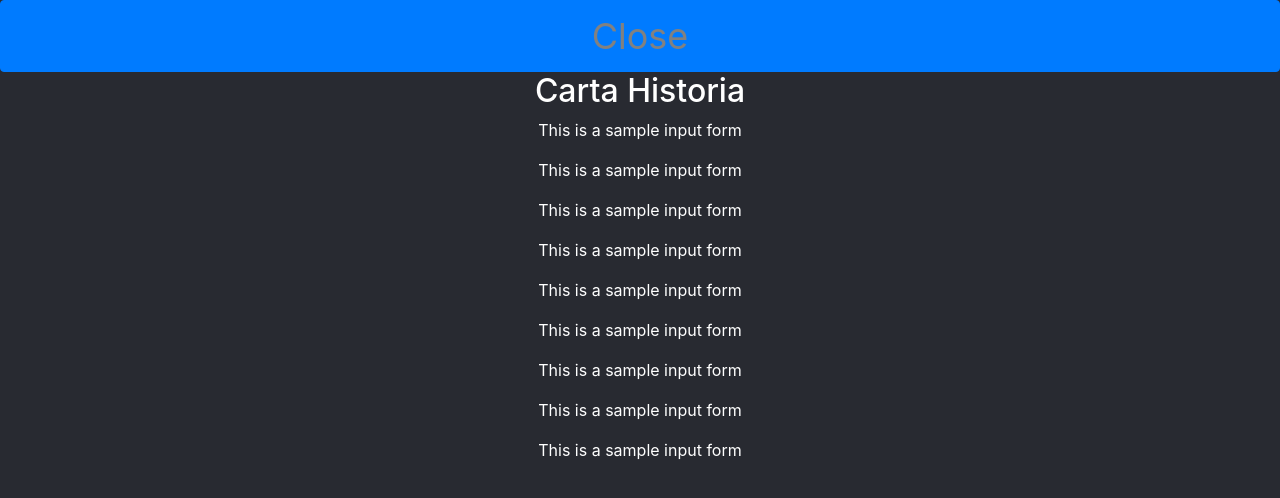
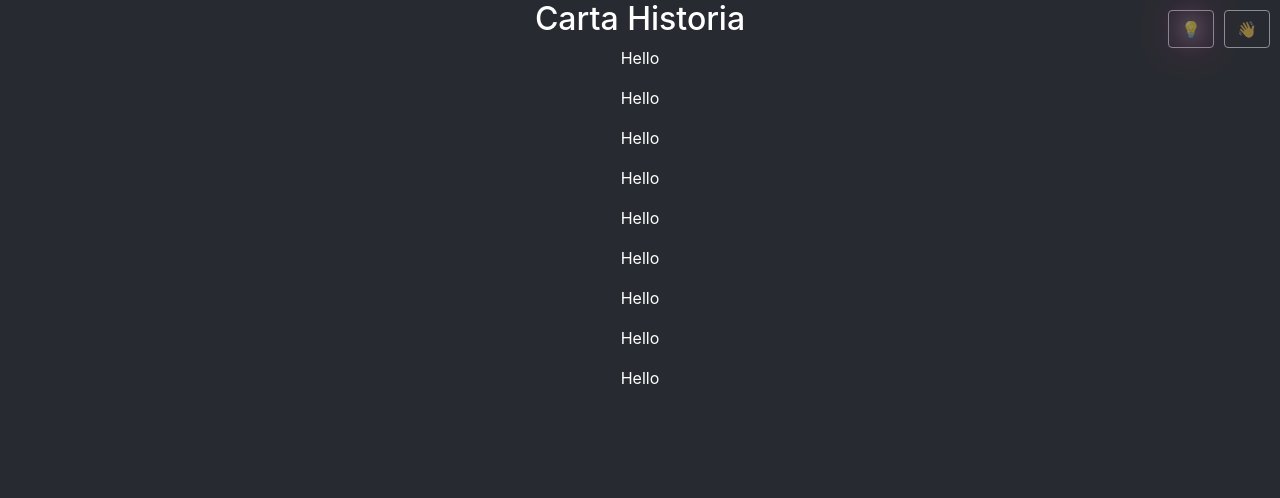
Before and after one commit to halfacat1/carta-historia, a React (Create React App) app: page / in a window 1280 px wide. Shown: the top 498 px of the page. Built offline with nearby package versions, Linux system fonts and the light colour scheme; no server answers.

Commit message:
Tap anywhere on fullscreen overlay to close

```diff
--- a/src/HelpOverlay/HelpOverlay.js
+++ b/src/HelpOverlay/HelpOverlay.js
@@ -14,7 +14,7 @@ class HelpOverlay extends React.Component {
 
     this.toggleFullscreenOverlay = this.toggleFullscreenOverlay.bind(this);
   }
-  toggleFullscreenOverlay(props) {
+  toggleFullscreenOverlay() {
     this.setState({
       showFullscreen: true
     });
@@ -76,13 +76,11 @@ class FullscreenOverlay extends React.Component {
     this.openFullscreenOverlay = this.openFullscreenOverlay.bind(this);
     this.closeFullscreenOverlay = this.closeFullscreenOverlay.bind(this);
   }
-
   componentDidUpdate(prevProps, prevState, snapshot) {
     if (prevProps.show && !prevState.show) {
       this.openFullscreenOverlay();
     }
   }
-
   openFullscreenOverlay() {
     this.setState({
       show: true,
@@ -92,7 +90,6 @@ class FullscreenOverlay extends React.Component {
       }
     });
   }
-
   closeFullscreenOverlay() {
     this.setState({
       show: false,
@@ -102,28 +99,25 @@ class FullscreenOverlay extends React.Component {
       }
     });
   }
-
   render() {
     return (
-      <div id="fullscreen-overlay">
       <div
         className="overlay"
         style={this.state.style}
+        onClick={this.closeFullscreenOverlay}
       >
-          <Button href="#" onClick={this.closeFullscreenOverlay}>Close</Button>
         <div className="sidenav-container">
           <div className="text-center">
             <h2>Carta Historia</h2>
-              <p>This is a sample input form</p>
-              <p>This is a sample input form</p>
-              <p>This is a sample input form</p>
-              <p>This is a sample input form</p>
-              <p>This is a sample input form</p>
-              <p>This is a sample input form</p>
-              <p>This is a sample input form</p>
-              <p>This is a sample input form</p>
-              <p>This is a sample input form</p>
-            </div>
+            <p>Hello</p>
+            <p>Hello</p>
+            <p>Hello</p>
+            <p>Hello</p>
+            <p>Hello</p>
+            <p>Hello</p>
+            <p>Hello</p>
+            <p>Hello</p>
+            <p>Hello</p>
           </div>
         </div>
       </div>
```
Lines whose indentation alone changed are shown as unchanged.
